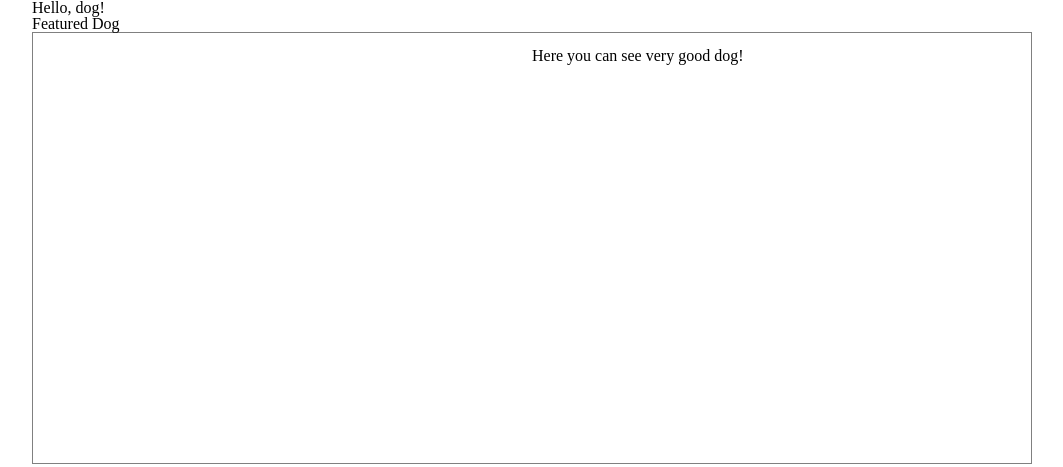
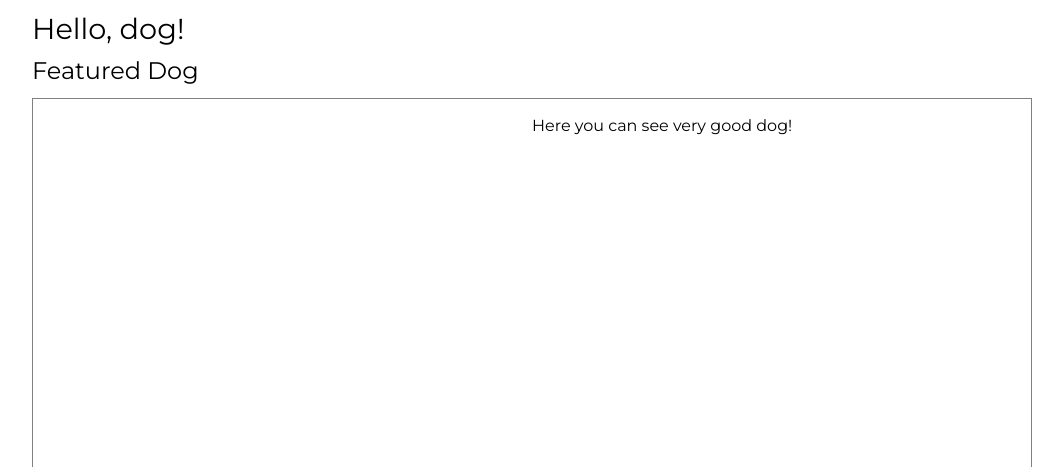
Before and after one commit to XxMaKaPaKaxX/foto-gallery, a website built with webpack: page index.html in a window 1280 px wide. Shown: the top 467 px of the page, without its empty margins (108-1171 px from the left). Built offline with nearby package versions, Linux system fonts and the light colour scheme; no server answers.

Commit message:
added  fonts and typography styles

```diff
--- a/index.html
+++ b/index.html
@@ -4,6 +4,8 @@
     <meta charset="UTF-8">
     <meta name="viewport" content="width=device-width, initial-scale=1.0">
     <title>Document</title>
+    <link rel="preconnect" href="https://fonts.gstatic.com">
+    <link href="https://fonts.googleapis.com/css2?family=Montserrat:wght@400;700&display=swap" rel="stylesheet">
 </head>
 <body>
 
--- /dev/null
+++ b/sass/_typography.scss
@@ -0,0 +1,23 @@
+@import './variables';
+
+html,
+body {
+    font-size: $base-font-size;
+    font-family: 'Montserrat', sans-serif;
+    color: $text-color;
+}
+
+h1 {
+    font-size: 1.8rem;
+    margin: $main-spacing 0;
+}
+
+h2 {
+    font-size: 1.5rem;
+    margin: $main-spacing 0;
+}
+
+p {
+    margin-bottom: $main-spacing;
+    line-height: 1.5;
+}
--- a/sass/style.scss
+++ b/sass/style.scss
@@ -1,3 +1,4 @@
 @import './reset';
+@import './typography';
 @import './base';
 @import './featured-dog';
```
